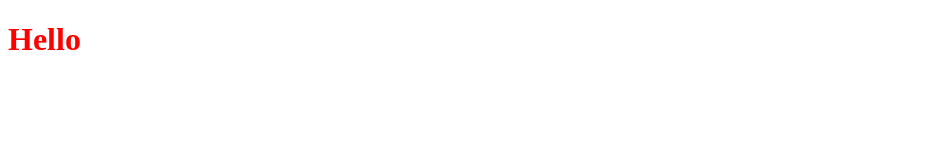
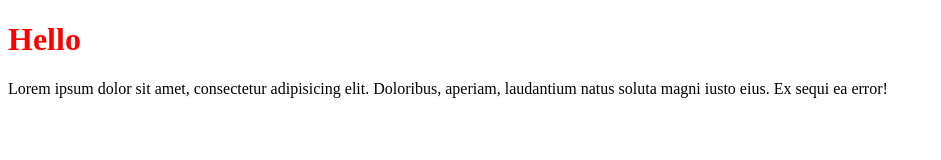
Before and after one commit to KevinC85/superprojet, a plain HTML site: page index.html in a window 1280 px wide. Shown: the whole page, without its empty margins (0-941 px from the left). Drawn offline with Linux system fonts and the light colour scheme.

Commit message:
Ajout de paragraphe

```diff
--- a/index.html
+++ b/index.html
@@ -7,5 +7,6 @@
 </head>
 <body>
     <h1>Hello</h1>
+    <p>Lorem ipsum dolor sit amet, consectetur adipisicing elit. Doloribus, aperiam, laudantium natus soluta magni iusto eius. Ex sequi ea error!</p>
 </body>
 </html>
```
